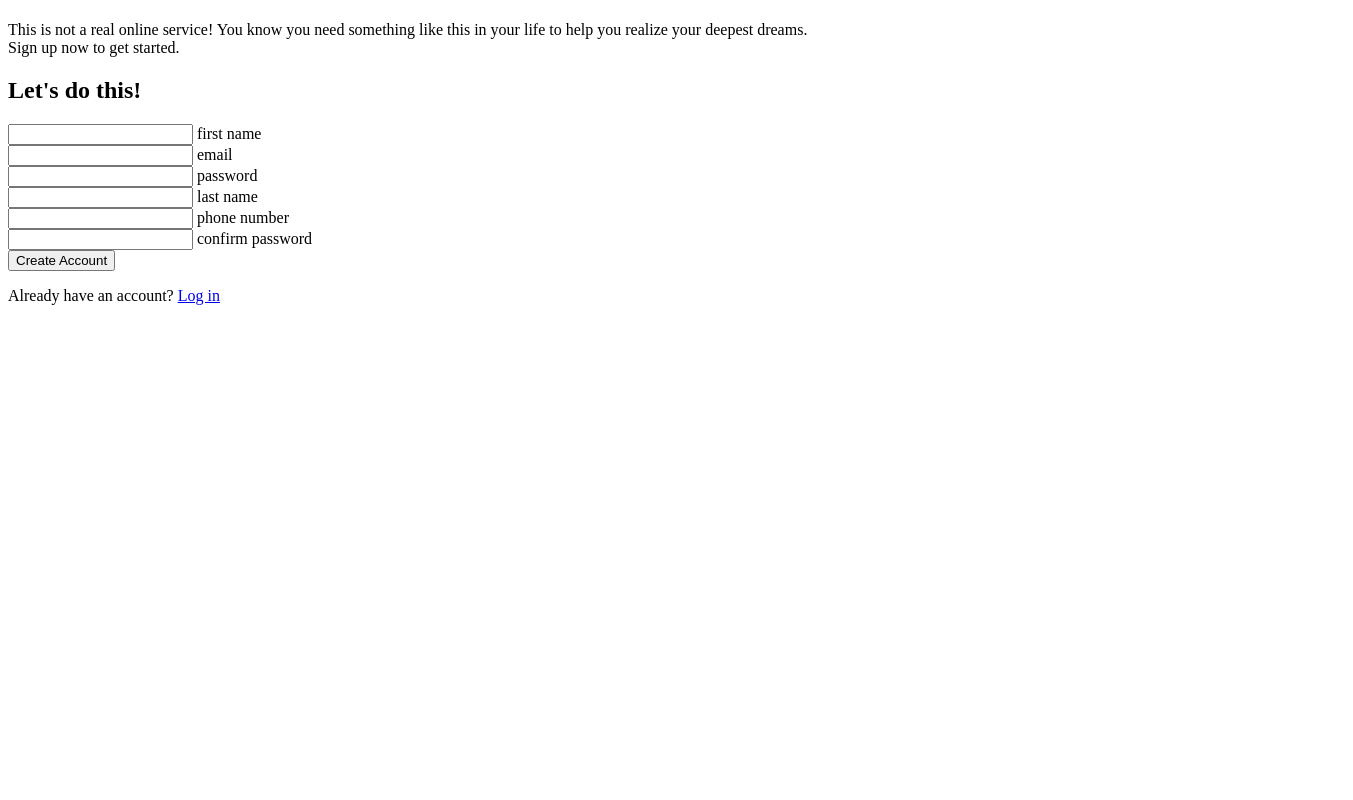
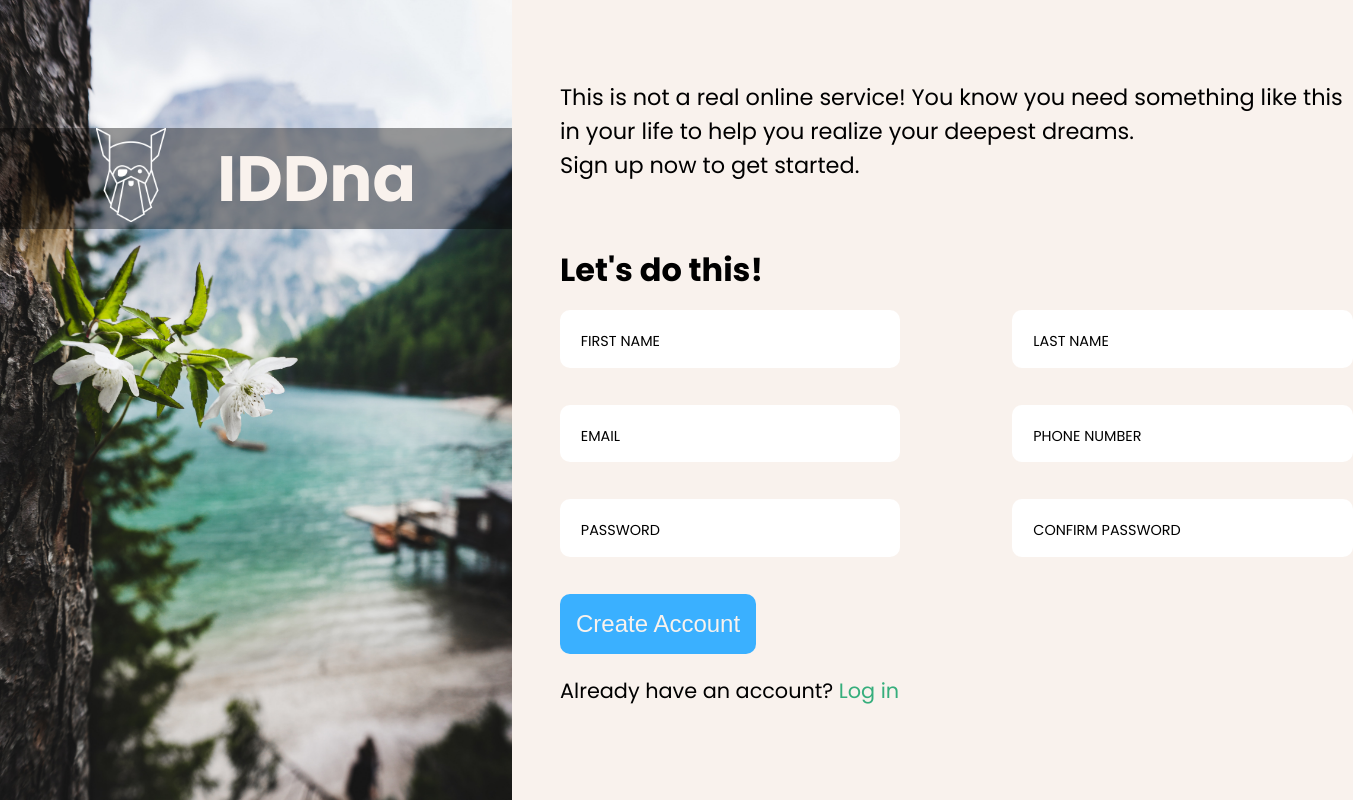
Before and after one commit to romaleks/Sign-up-Form, a plain HTML site: page index.html in a window 1280 px wide. Shown: the whole page, 1353 px wide, since content can reach past the window. Drawn offline with Linux system fonts and the light colour scheme.

Commit message:
Style page

```diff
--- a/index.html
+++ b/index.html
@@ -13,47 +13,47 @@
    <main>
       <div class="image">
          <div class="image__header">
-            <div class="image__icon"></div>
-            <h1 class="image__title"></h1>
+            <div class="image__icon"><img src="img/logo.png" alt="logo" width="70"></div>
+            <h1 class="image__title">IDDna</h1>
          </div>
       </div>
       <div class="content">
          <p class="content__text">This is not a real online service! You know you need something like this in your life to help you realize your deepest dreams. <br>Sign up now to get started.</p>
-         <form action="#" method="post" class="form">
+         <form class="form">
             <h2 class="form__title">Let's do this!</h2>
             <div class="form__body">
                <div class="form__column">
                   <div class="form__input">
-                     <input type="text" name="fName" id="fName">
+                     <input type="text" name="fName" id="fName" placeholder=" " required>
                      <label for="fName">first name</label>
                   </div>
                   <div class="form__input">
-                     <input type="email" name="email" id="email">
+                     <input type="email" name="email" id="email" placeholder=" " required>
                      <label for="email">email</label>
                   </div>
                   <div class="form__input">
-                     <input type="password" name="pwd" id="pwd">
+                     <input type="password" name="pwd" id="pwd" placeholder=" " required>
                      <label for="pwd">password</label>
                   </div>
                </div>
                <div class="form__column">
                   <div class="form__input">
-                     <input type="text" name="lName" id="lName">
+                     <input type="text" name="lName" id="lName" placeholder=" " required>
                      <label for="lName">last name</label>
                   </div>
                   <div class="form__input">
-                     <input type="tel" name="phone" id="phone">
+                     <input type="tel" name="phone" id="phone" placeholder=" " required>
                      <label for="phone">phone number</label>
                   </div>
                   <div class="form__input">
-                     <input type="password" name="pwd" id="confirm_pwd">
+                     <input type="password" name="pwd" id="confirm_pwd" placeholder=" " required>
                      <label for="confirm_pwd">confirm password</label>
                   </div>
                </div>
             </div>
             <button type="submit">Create Account</button>
-            <p class="content__question">Already have an account? <a href="#">Log in</a></p>
          </form>
+         <p class="content__question">Already have an account? <a href="#">Log in</a></p>
       </div>
    </main>
 </body>
--- a/style.css
+++ b/style.css
@@ -0,0 +1,120 @@
+@import url('https://fonts.googleapis.com/css2?family=Poppins:wght@200;400;700&display=swap');
+
+:root {
+   --white: #F9F2ED;
+   --red: #F87474;
+   --blue: #3AB0FF;
+   --green: #36AE7C;
+
+   --font: 'Poppins', sans-serif;
+}
+
+body {
+   margin: 0;
+   background: var(--white);
+   font-family: var(--font);
+}
+
+main {
+   min-height: 100vh;
+   display: flex;
+}
+
+.image {
+   background: url('img/background.jpg') center / cover;
+   flex: 0 0 40%;
+}
+.image__header {
+   background: rgba(0, 0, 0, 0.4);
+   display: flex;
+   text-align: center;
+   justify-content: center;
+   align-items: center;
+   margin: 8em 0 0 0;
+}
+.image__icon {
+
+}
+.image__title {
+   font-size: 4rem;
+   color: #F9F2ED;
+   margin: 0 0 0 0.8em;
+}
+.content {
+   padding: 5em 0 0 3em;
+}
+.content__text {
+   font-size: 1.4rem;
+   max-width: 60ch;
+   margin: 0 0 4rem 0;
+}
+.form {
+}
+.form__title {
+   font-size: 2rem;
+   margin: 0 0 1rem 0;
+}
+.form__body {
+   display: flex;
+   gap: 7em;
+}
+.form__column {
+
+}
+.form__input {
+   position: relative;
+   margin: 0 0 2rem 0;
+   padding: 0 0 5px 0;
+}
+input {
+   width: 20rem;
+   padding: 1.6rem 0 0.5rem 1.28rem;
+   font-size: 1.3rem;
+   border: none;
+   border-radius: 10px;
+   transition: all 0.25s ease;
+}
+input:focus {
+   outline: none;
+}
+input:valid {
+   outline: none;
+   border-bottom: 3px solid var(--green);
+}
+input:not(:placeholder-shown):invalid {
+   outline: none;
+   border-bottom: 3px solid var(--red);
+}
+input + label {
+   font-size: 0.9rem;
+   text-transform: uppercase;
+   position: absolute;
+   left: 1.3rem;
+   top: 50%;
+   transform: translateY(-50%);
+   transition: all 0.25s ease;
+}
+input:not(:placeholder-shown) + label {
+   top: 1rem;
+}
+input:focus + label {
+   top: 1rem;
+}
+button {
+   padding: 1rem;
+   font-size: 1.5rem;
+   color: var(--white);
+   background: var(--blue);
+   border: none;
+   border-radius: 10px;
+}
+button:hover {
+   background: #3196da;
+}
+.content__question {
+   font-size: 1.3rem;
+}
+.content__question a {
+   color: var(--green);
+   text-decoration: none;
+}
```
